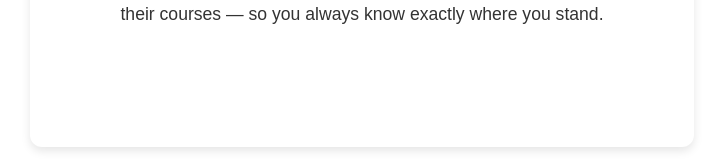
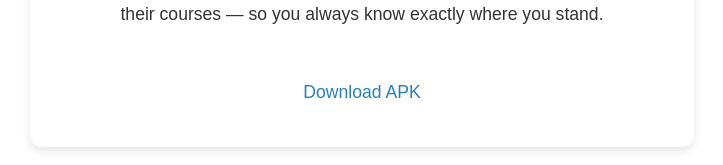
Before and after one commit to Chow662/AcademicTracker, a plain HTML site: page index.html in a window 1280 px wide. Shown: the part 310-475 px from the top of the page, without its empty margins (278-1001 px from the left). Drawn offline with Linux system fonts and the light colour scheme.

Commit message:
Update index.html

```diff
--- a/index.html
+++ b/index.html
@@ -31,7 +31,7 @@
       margin-top: 1.5rem;
       padding: 0.75rem 1.5rem;
       border-radius: 11px;
-      color: white;
+      color: #2980b9;
       text-decoration: none;
       font-size: 1.1rem;
       transition: background-color 0.2s;
```
